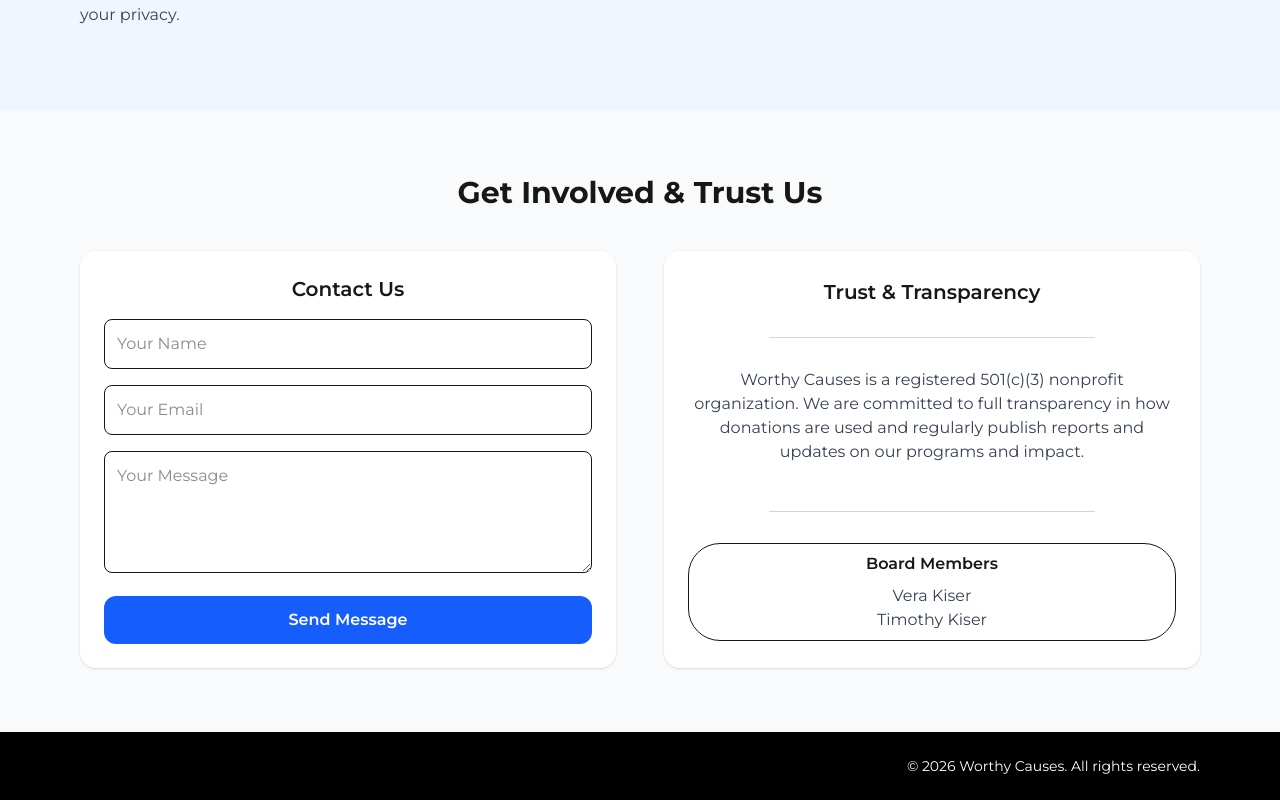
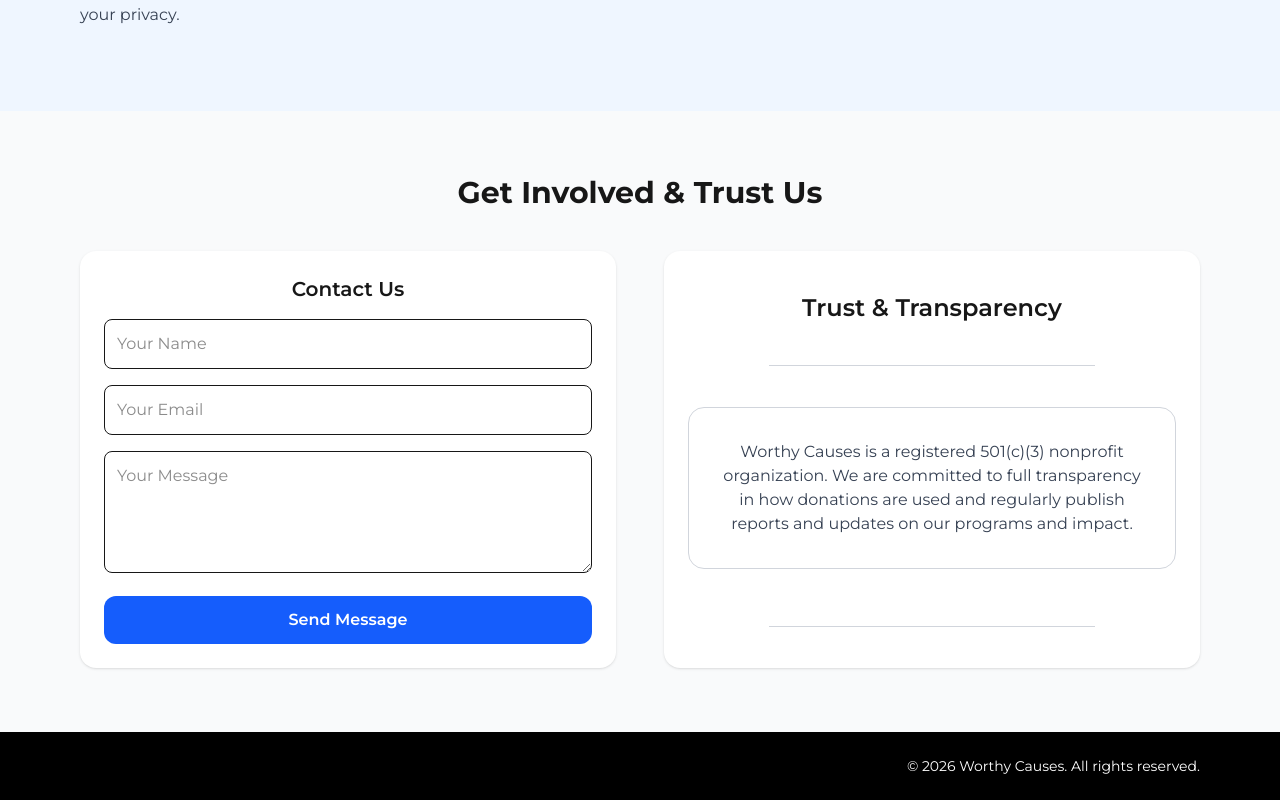
Before and after one commit to kflieder/worthycauses, a Next.js app: page / in a window 1280 px wide. Shown: the part 1679-2479 px from the top of the page. Built offline with nearby package versions, Linux system fonts and the light colour scheme.

Commit message:
Update Contact.tsx

```diff
--- a/app/components/Contact.tsx
+++ b/app/components/Contact.tsx
@@ -48,23 +48,23 @@ function Contact() {
           </form>
 
           {/* Trust & Transparency */}
-          <div className="bg-white p-6 rounded-2xl shadow flex flex-col justify-around items-center gap-6">
-            <h3 className="text-xl font-semibold">Trust & Transparency</h3>
+          <div className="bg-white p-6 rounded-2xl shadow flex flex-col justify-around items-center gap-2">
+            <h3 className="text-xl xl:text-2xl font-semibold">Trust & Transparency</h3>
             <div className='w-2/3 border-b border-gray-300' />
-            <p className="mb-4 text-gray-700">
+            <p className="mb-4 text-gray-700 border border-gray-300 p-8 rounded-2xl">
               Worthy Causes is a registered 501(c)(3) nonprofit organization. We are committed
               to full transparency in how donations are used and regularly publish reports
               and updates on our programs and impact.
             </p>
             <div className='w-2/3 border-b border-gray-300' />
-            <div className=' border rounded-4xl w-full py-2'>
+            {/* <div className=' border rounded-4xl w-full py-2'>
             <h4 className="font-semibold mb-2 w-full">Board Members</h4>
             <ul className="text-gray-700">
               {boardMembers.map((member) => (
                 <li key={member}>{member}</li>
               ))}
             </ul>
-            </div>
+            </div> */}
             {/* <button
               type="button"
               onClick={() => scrollToSection('donate')}
```
